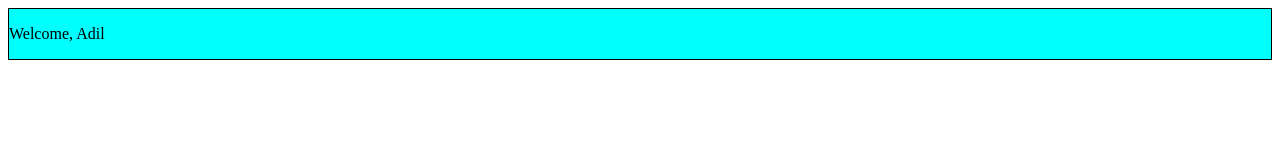
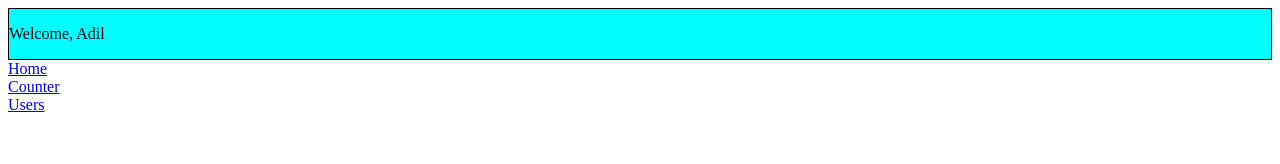
Before and after one commit to AdilSadigov/Develhope-React-Exercises, a React (Create React App) app in the folder exercise-app/: page / in a window 1280 px wide. Shown: the top 164 px of the page. Built offline with nearby package versions, Linux system fonts and the light colour scheme.

Commit message:
added React-Router-4 exercise

```diff
--- a/exercise-app/src/App.js
+++ b/exercise-app/src/App.js
@@ -11,16 +11,21 @@ import { TodoList } from "./TodoList";
 import { UncontrolledLogin } from "./UncontrolledLogin";
 import { Welcome } from "./Welcome";
 import { LanguageContext } from "./LanguageContext";
-import { Route, Routes } from "react-router-dom";
+import { Link, Route, Routes } from "react-router-dom";
 import { ShowGithubUser } from "./ShowGithubUser";
 
 export function App() {
 
     return (
-        <Routes>
-            <Route path="/" element={<Welcome name="Adil"/>} />
-            <Route path="/counter" element={<Counter/>} />
-            <Route path="/users/:username" element={<ShowGithubUser />} />
-        </Routes>
+        <div>
+            <Routes>
+                <Route path="/" element={<Welcome name="Adil"/>} />
+                <Route path="/counter" element={<Counter/>} />
+                <Route path="/users/:username" element={<ShowGithubUser />} />
+            </Routes>
+            <Link to ="/">Home </Link> <br/>
+            <Link to ="counter">Counter </Link> <br/>
+            <Link to ="users/AdilSadigov">Users </Link>
+        </div>
     )
 }
```
